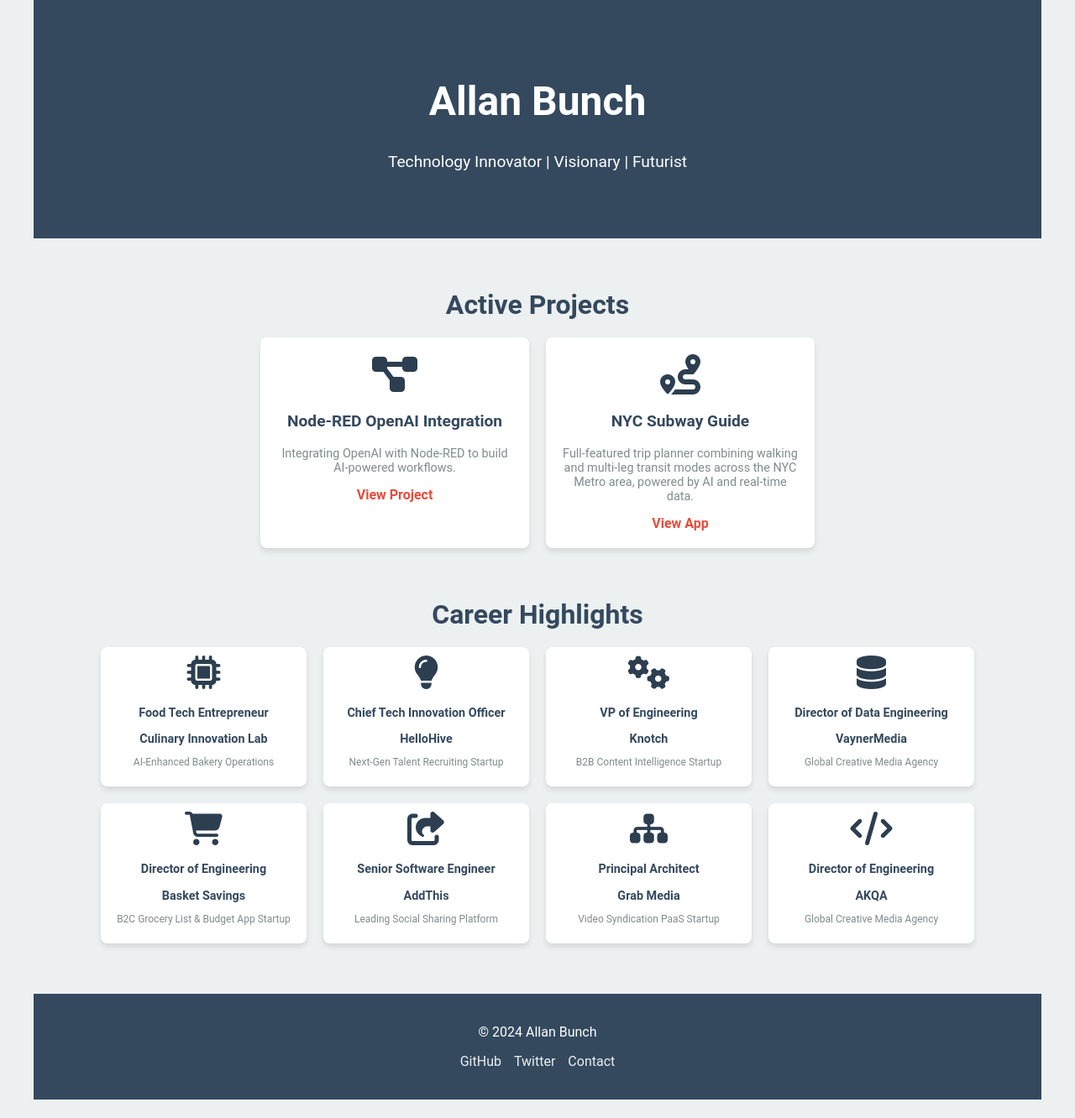
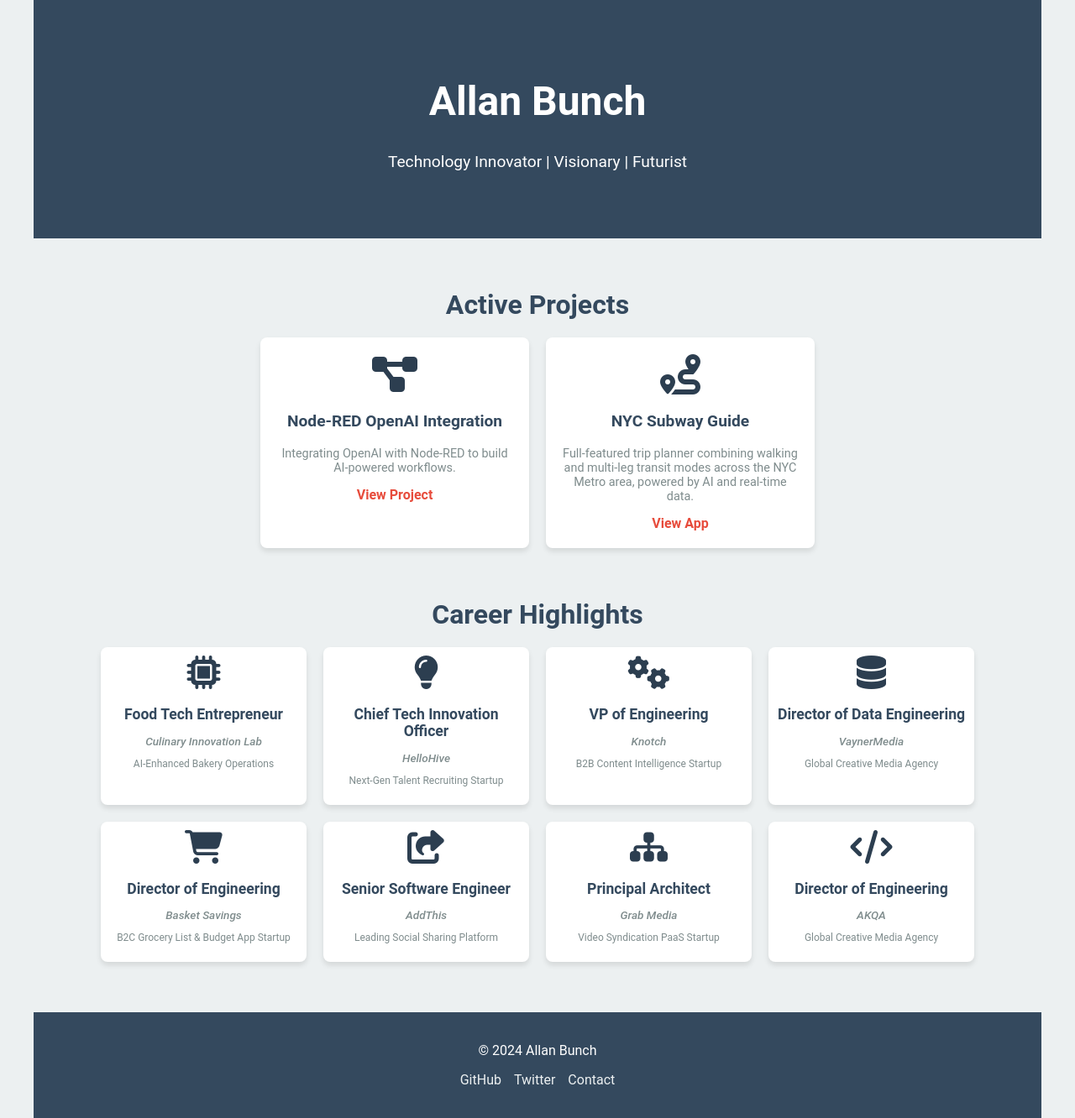
Before and after one commit to allanbunch/allanbunch.github.io, a Jekyll site: the page built from index.html, in a window 1280 px wide. Shown: the whole page at 84% size. Built offline with Jekyll 4.4.1, drawn with Linux system fonts in a browser that asks for light colours; before the commit the page ends 1310 px from its top, so only the background shows below that.

Commit message:
Updated company name style

```diff
--- a/assets/css/style.scss
+++ b/assets/css/style.scss
@@ -6,7 +6,7 @@
   --accent-color: #e74c3c;
   --background-color: #ecf0f1;
   --text-color: #2c3e50;
-  --link-hover-color: #f1c40f; /* New for accessibility */
+  --link-hover-color: #f1c40f;
 }
 
 body {
@@ -62,7 +62,7 @@
   background: white;
   border-radius: 8px;
   box-shadow: 0 4px 6px rgba(0, 0, 0, 0.1);
-  flex: 1 1 calc(25% - 20px); /* Four cards per row */
+  flex: 1 1 calc(25% - 20px);
   max-width: calc(25% - 20px);
   text-align: center;
   padding: 20px;
@@ -101,58 +101,54 @@
   text-decoration: underline;
 }
 
-/* Smaller Professional Experience Cards */
 .cards-section.professional-experience .card {
-  flex: 1 1 calc(20% - 15px); /* Four cards per row */
+  flex: 1 1 calc(20% - 15px);
   max-width: calc(20% - 15px);
-  padding: 10px; /* Reduced padding */
-  font-size: 0.8rem; /* Smaller font size */
+  padding: 10px;
+  font-size: 0.8rem;
 }
 
 .cards-section.professional-experience .card i {
-  font-size: 2.5rem; /* Slightly smaller icon */
+  font-size: 2.5rem;
 }
 
 .cards-section.professional-experience .card h3 {
-  font-size: 0.9rem; /* Smaller heading */
-  margin-bottom: 5px;
+  font-size: 1.1rem;
+  font-weight: bold;
+  color: var(--primary-color);
+  margin-bottom: 5px; /* Add space below the title */
+}
+
+.cards-section.professional-experience .card .company-name {
+  font-size: 0.85rem;
+  font-style: italic;
+  font-weight: 500;
+  color: #7f8c8d;
+  margin-bottom: 10px;
 }
 
 .cards-section.professional-experience .card p {
-  font-size: 0.75rem; /* Smaller paragraph text */
+  font-size: 0.75rem;
 }
 
-.cards-section.professional-experience .card:hover {
-  transform: translateY(-5px);
-  box-shadow: 0 8px 12px rgba(0, 0, 0, 0.2);
-}
-
-.cards-section.professional-experience .card .company-name {
-  font-size: 0.9rem; /* Slightly larger than the description text */
-  font-weight: bold; /* Emphasizes the company name */
-  color: var(--primary-color); /* Matches the heading color */
-  margin-bottom: 5px; /* Adds space between the company name and description */
-}
-
-
-/* Responsive Adjustments */
+/* Responsive Styles */
 @media (max-width: 1024px) {
   .cards-section.professional-experience .card {
-    flex: 1 1 calc(25% - 15px); /* Three cards per row on medium screens */
+    flex: 1 1 calc(25% - 15px);
     max-width: calc(25% - 15px);
   }
 }
 
 @media (max-width: 768px) {
   .cards-section.professional-experience .card {
-    flex: 1 1 calc(33.33% - 15px); /* Two cards per row on smaller screens */
+    flex: 1 1 calc(33.33% - 15px);
     max-width: calc(33.33% - 15px);
   }
 }
 
 @media (max-width: 480px) {
   .cards-section.professional-experience .card {
-    flex: 1 1 100%; /* Full-width cards on very small screens */
+    flex: 1 1 100%;
   }
 }
 
@@ -165,7 +161,7 @@
 }
 
 footer a {
-  color: #ecf0f1; /* Lighter color for better contrast */
+  color: #ecf0f1;
   text-decoration: none;
 }
 
```
